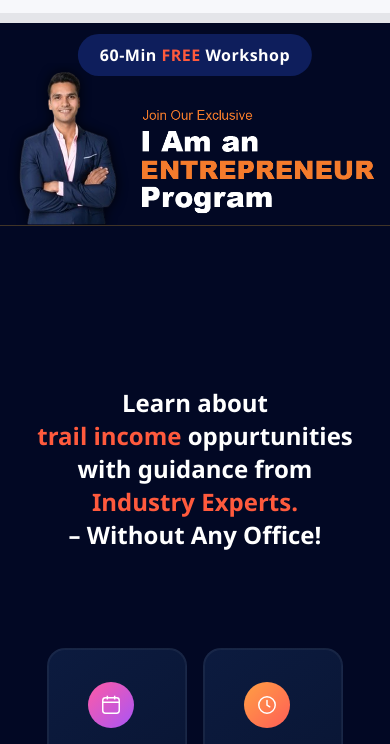
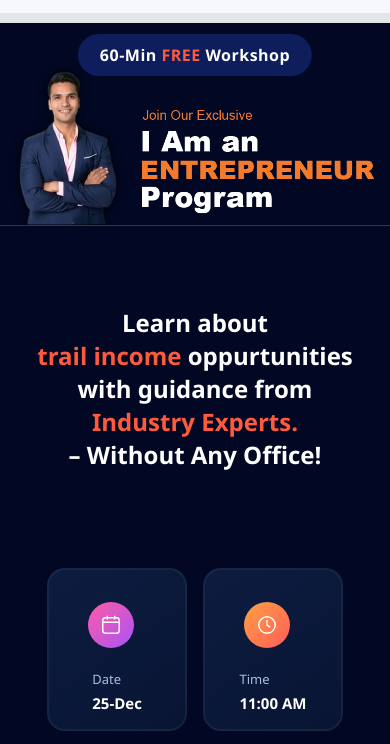
Before and after one commit to ayushgupta1062/Profinity_landing_page, a plain HTML site: page index.html in a window 390 px wide. Shown: the part 79-823 px from the top of the page. Drawn offline with nearby package versions, Linux system fonts and the light colour scheme.

Commit message:
Update style.css

```diff
--- a/style.css
+++ b/style.css
@@ -2600,6 +2600,23 @@ body {
     display: block;
   }
 }
+@media (max-width: 768px) {
+  .hero {
+    min-height: auto !important;
+    padding-bottom: 0 !important;
+    background: none !important;
+  }
+
+  .hero::after,
+  .hero::before {
+    display: none !important;
+  }
+}
+.hero-content {
+  background: linear-gradient(#040b2c, #040b2c);
+  padding-bottom: 40px;
+}
+
 
 
 
```
